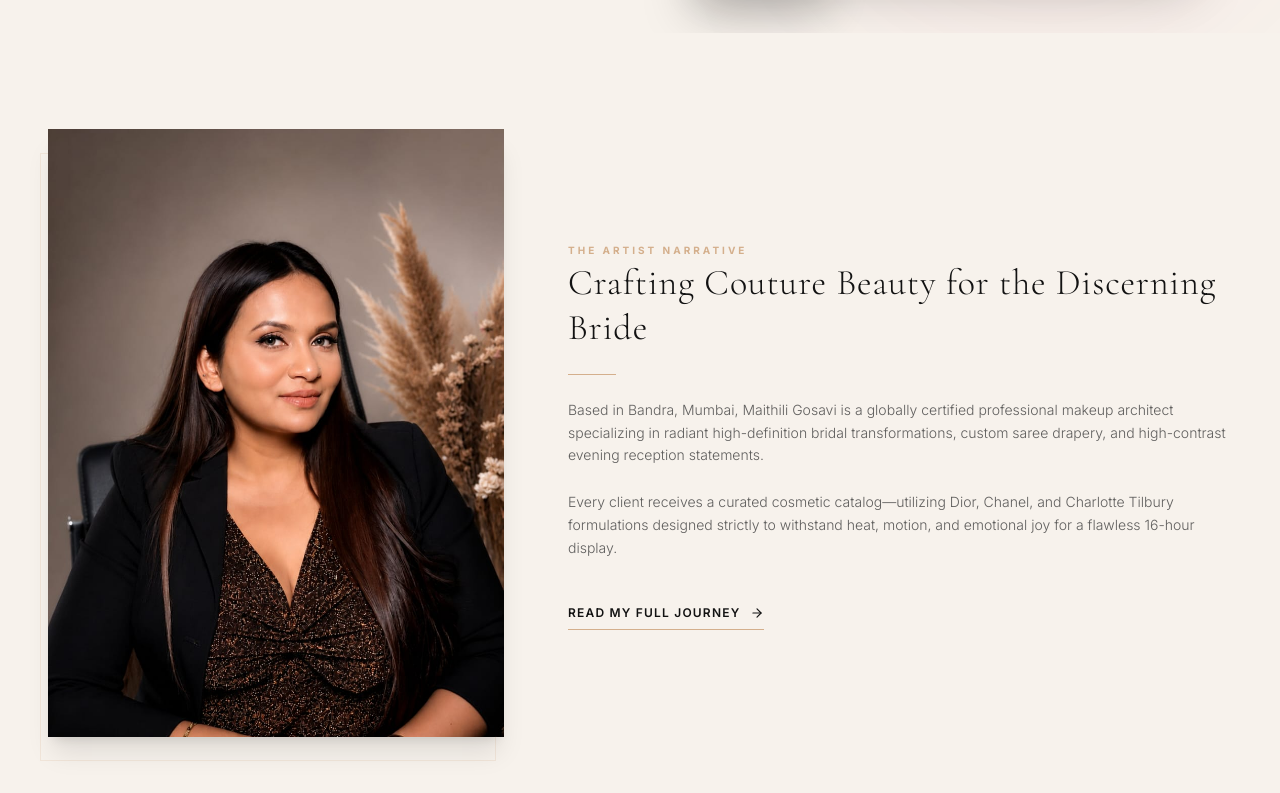
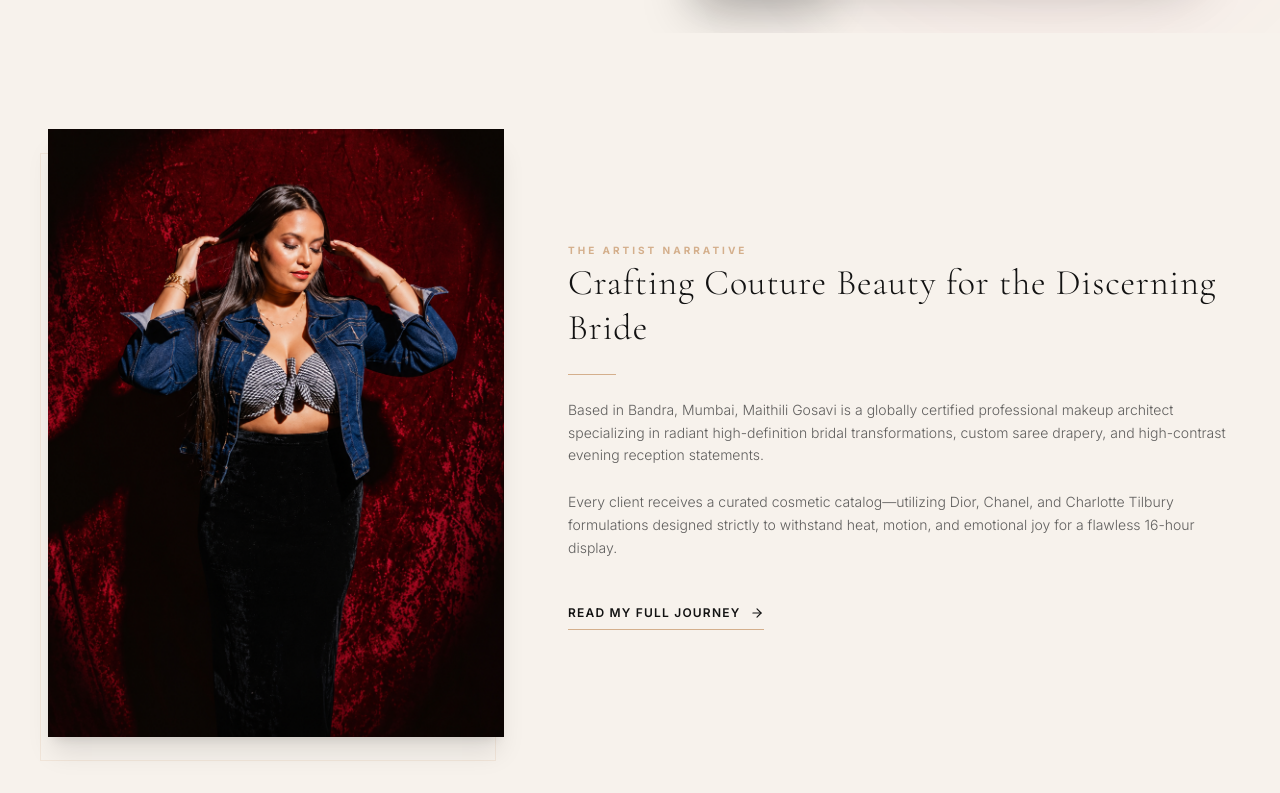
Before and after one commit to UmairKha111/priya-makeover, a React (Vite) app: page / in a window 1280 px wide. Shown: the part 847-1640 px from the top of the page. Built offline with nearby package versions, Linux system fonts and the light colour scheme; a web font is replaced by a local one.

Commit message:
Fixed & updated website

```diff
--- a/src/App.tsx
+++ b/src/App.tsx
@@ -56,7 +56,7 @@ export default function App() {
                   <div className="relative aspect-[3/4] overflow-hidden shadow-xl bg-white">
                     <img
                       src={IMAGES.portrait}
-                      alt="Maithili Gosavi Masterclass"
+                      alt="Priyachandra"
                       referrerPolicy="no-referrer"
                       className="w-full h-full object-cover transition-transform duration-1000 group-hover:scale-103"
                     />
--- a/src/data.ts
+++ b/src/data.ts
@@ -8,7 +8,7 @@ import { ServiceItem, TestimonialItem, GalleryItem, BeforeAfterItem, FAQItem, Pr
 // Import our beautifully generated local assets statically so Vite builds and deploys them robustly
 import heroImg from "./assets/images/luxury_bride_hero_1782799649213.jpg";
 import flatlayImg from "./assets/images/makeup_artistry_detail_1782799666308.jpg";
-import portraitImg from "./assets/images/about_portrait_1782799681075.jpg";
+import portraitImg from "./assets/images/about_portrait_1782799681075.jpg.png";
 import editorialImg from "./assets/images/editorial_fashion_makeup_1782799693410.jpg";
 
 export const IMAGES = {
```
Also changed, not shown: src/assets/images/about_portrait_1782799681075.jpg.png (added).
